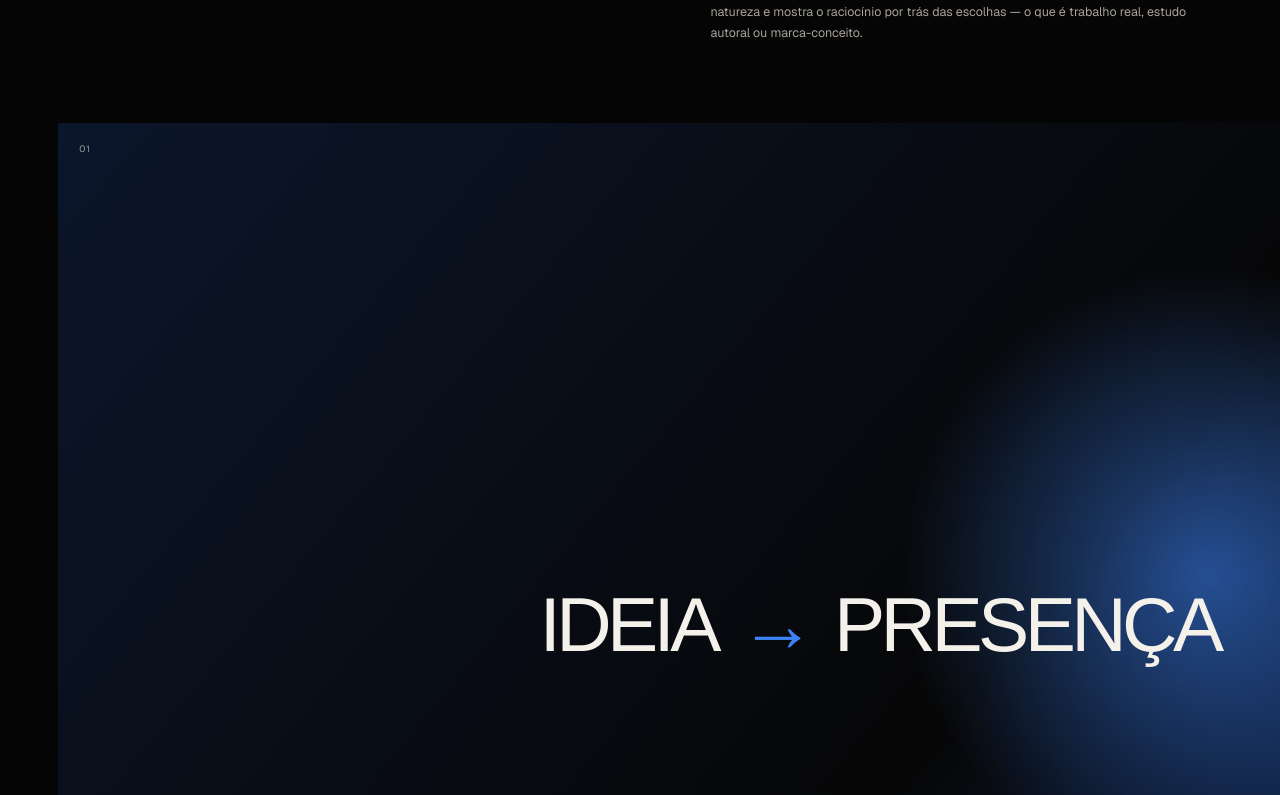
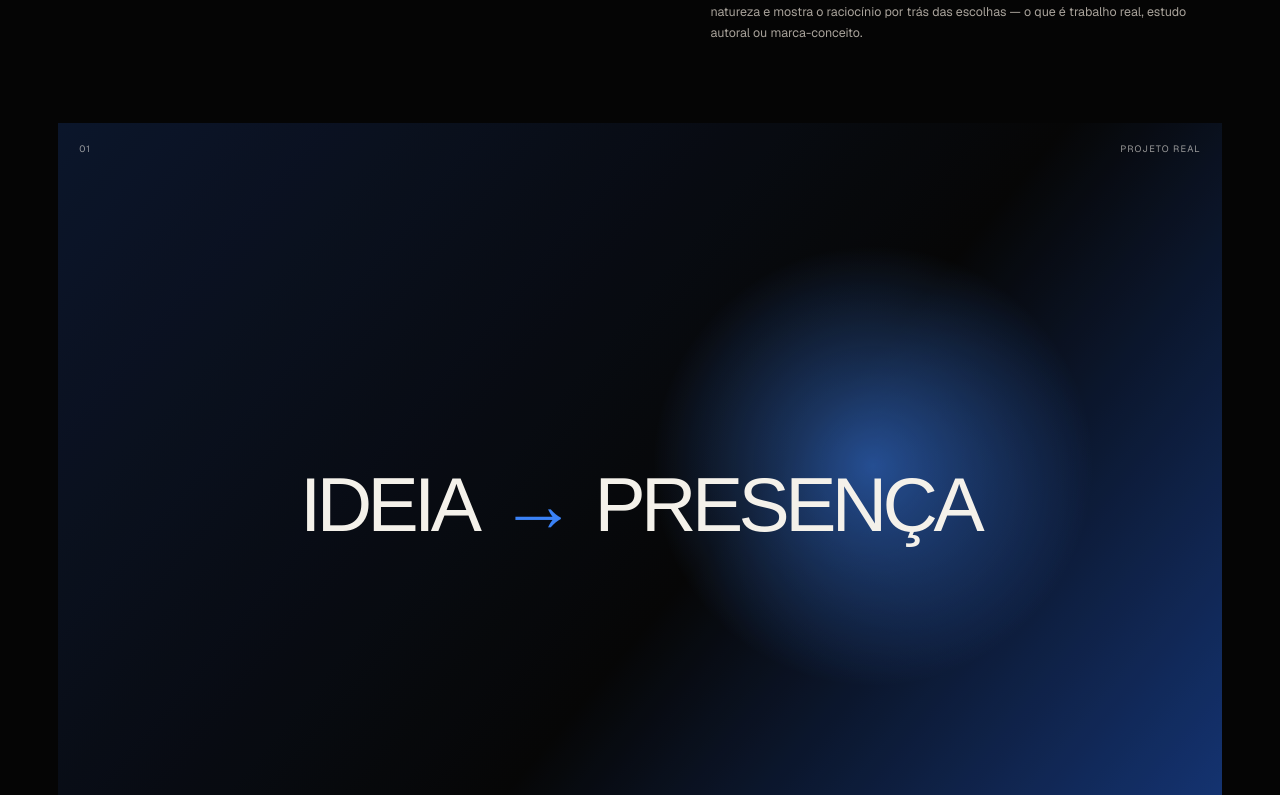
Before and after one commit to ruanfariassouza/ruanportifolio, a React (Vite) app: page /projetos in a window 1280 px wide. Shown: the part 605-1400 px from the top of the page. Built offline with nearby package versions, Linux system fonts and the light colour scheme; no server answers; a web font is replaced by a local one.

Commit message:
fix critical build and baseline site issues

```diff
--- a/src/styles/globals.css
+++ b/src/styles/globals.css
@@ -448,7 +448,7 @@ em { font-family: var(--font-display); font-weight: 300; color: var(--color-acce
 .reel-card__meta h3 { position: static; margin: 0.7rem 0; font-size: clamp(2rem, 3.2vw, 3.6rem); }
 .reel-card__meta p { max-width: 32rem; color: rgba(244, 241, 234, 0.66); font-size: 0.76rem; line-height: 1.5; }
 
-.project-visual { position: relative; width: 100%; height: 100%; min-height: 380px; overflow: hidden; color: var(--color-text); background: #111; isolation: isolate; }
+.project-visual { position: relative; width: 100%; min-width: 0; height: 100%; min-height: 380px; overflow: hidden; color: var(--color-text); background: #111; isolation: isolate; }
 .project-visual::before { content: ''; position: absolute; inset: 0; z-index: -1; opacity: 0.85; }
 .project-visual__top, .project-visual__bottom { position: absolute; right: 1.35rem; left: 1.35rem; z-index: 3; display: flex; justify-content: space-between; color: rgba(244, 241, 234, 0.62); font-size: 0.58rem; letter-spacing: 0.12em; text-transform: uppercase; }
 .project-visual__top { top: 1.2rem; }
@@ -529,8 +529,8 @@ em { font-family: var(--font-display); font-weight: 300; color: var(--color-acce
 .projects-list { padding-bottom: clamp(7rem, 12vw, 12rem); }
 .projects-list__note { display: flex; justify-content: flex-end; padding: 1.6rem 0 5rem; border-top: 1px solid var(--color-border); }
 .projects-list__note p { max-width: 32rem; color: var(--color-text-muted); font-size: .78rem; line-height: 1.65; }
-.projects-grid { display: grid; grid-template-columns: repeat(2, 1fr); gap: 5rem 1.3rem; }
-.project-card { display: block; }
+.projects-grid { display: grid; grid-template-columns: repeat(2, minmax(0, 1fr)); gap: 5rem 1.3rem; }
+.project-card { display: block; min-width: 0; }
 .project-card:nth-child(3n + 1) { grid-column: span 2; }
 .project-card:nth-child(3n + 1) .project-visual { aspect-ratio: 16 / 8; }
 .project-card .project-visual { transition: transform .8s var(--ease-out-expo), filter .8s var(--ease-out-expo); }
@@ -592,7 +592,7 @@ em { font-family: var(--font-display); font-weight: 300; color: var(--color-acce
   .services__grid { grid-template-columns: 1fr; }
   .service-card:last-child { grid-column: auto; min-height: 240px; }
   .contact-home__title { font-size: 12.5vw; }
-  .projects-grid { grid-template-columns: 1fr; gap: 4.5rem; }
+  .projects-grid { grid-template-columns: minmax(0, 1fr); gap: 4.5rem; }
   .project-card:nth-child(3n + 1) { grid-column: auto; }
   .project-card:nth-child(3n + 1) .project-visual, .project-card .project-visual { aspect-ratio: 4 / 5; min-height: 0; }
   .project-card__meta h2 { font-size: 10vw; }
@@ -611,3 +611,18 @@ em { font-family: var(--font-display); font-weight: 300; color: var(--color-acce
   .case-outcome { grid-template-columns: 1fr; gap: 2rem; margin-bottom: 6rem; }
   .case-next > a { grid-template-columns: 1fr; }
 }
+
+@media (min-width: 768px) and (max-width: 1024px) {
+  .hero__sub { max-width: 44%; }
+  .hero__cta .button--quiet { display: none; }
+  .about-hero__intro { align-self: flex-start; margin-top: 2rem; }
+  .services__grid { grid-template-columns: repeat(2, minmax(0, 1fr)); }
+  .service-card:last-child { grid-column: span 2; }
+}
+
+@media (max-width: 767px) and (max-height: 620px) {
+  .hero__content { padding-top: 7rem; }
+  .hero__eyebrow { margin-bottom: 1.25rem; }
+  .hero__sub { position: static; max-width: 100%; margin-top: 1rem; }
+  .hero__cta { position: static; margin-top: 0.75rem; }
+}
```
